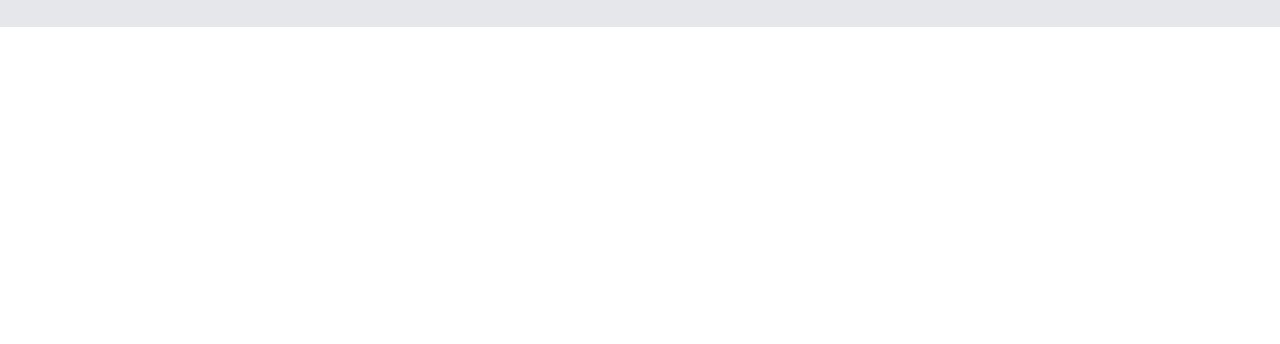
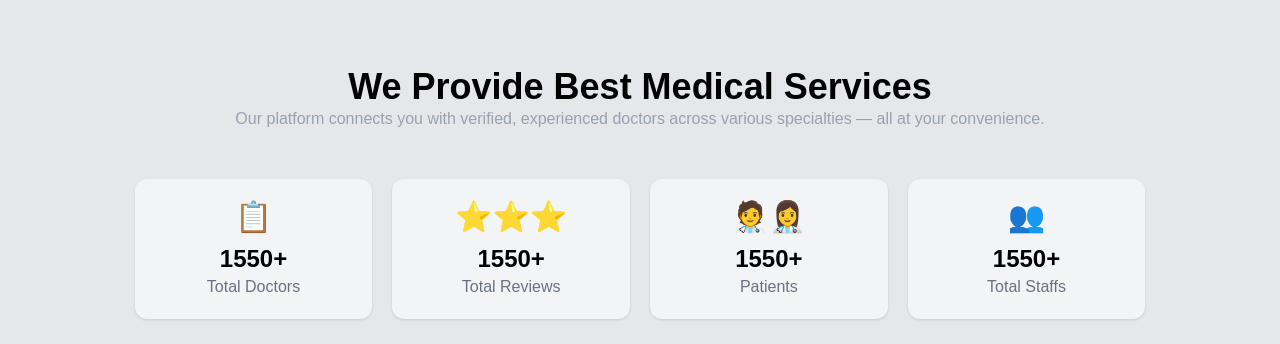
Before and after one commit to jamilWebdesign2024/router-warrior, a React (Vite) app: page / in a window 1280 px wide. Shown: the part 3286-3630 px from the top of the page. Before the commit the page ends 3313 px from the top, so only its background shows below. Built offline with nearby package versions, Linux system fonts and the light colour scheme.

Commit message:
80% done

```diff
--- a/package.json
+++ b/package.json
@@ -16,6 +16,7 @@
     "react-icons": "^5.5.0",
     "react-router": "^7.5.2",
     "react-toastify": "^11.0.5",
+    "recharts": "^2.15.3",
     "tailwindcss": "^4.1.4"
   },
   "devDependencies": {
--- a/src/Home/Home.jsx
+++ b/src/Home/Home.jsx
@@ -2,6 +2,8 @@ import React from 'react';
 import Banner from '../Components/Banner/Banner';
 import Doctors from '../Pages/Doctors/Doctors';
 import { useLoaderData } from 'react-router';
+import SetCount from '../SetCount/StatsCounter';
+import StatsCounter from '../SetCount/StatsCounter';
 
 const Home = () => {
 
@@ -11,6 +13,7 @@ const Home = () => {
         <div>
             <Banner></Banner>
             <Doctors doctorsData={doctorsData}></Doctors>
+            <StatsCounter></StatsCounter>
         </div>
     );
 };
--- a/src/Pages/ApointList/ApointList.jsx
+++ b/src/Pages/ApointList/ApointList.jsx
@@ -1,89 +1,125 @@
-// import React, { useEffect, useState } from 'react';
-// import { useLoaderData } from 'react-router';
-// import { getStoreDoctor } from '../../Test/Test';
-// import Doctor from '../Doctor/Doctor';
-
-// const ApointList = () => {
-
-//     const [doctorList, setDoctorList]=useState([]);
-
-//     const data = useLoaderData();
-//     console.log(data);
-
-//     useEffect(()=>{
-//         const storedDoctorData = getStoreDoctor();
-//         const convertedStoreddoctors = storedDoctorData.map(id=>parseInt(id))
-//         const listOfDoctor = data.filter(doctor=>convertedStoreddoctors.includes(doctor.id));
-//         setDoctorList(listOfDoctor);
-
-
-
-
-//     },[data])
-
-
-//     return (
-//         <div>
-//             <button>doctor List: {doctorList.length}</button>
-//             {/* {
-//                 doctorList.map(doc=><Doctor key={doc.id} doctor={doc}></Doctor>)
-//             } */}
-//         </div>
-//     );
-// };
-
-// export default ApointList;
-
 import React, { useEffect, useState } from 'react';
 import { useLoaderData } from 'react-router';
 import { getStoreDoctor } from '../../Test/Test';
-import Doctor from '../Doctor/Doctor';
+import {
+  BarChart, Bar, XAxis, YAxis, CartesianGrid, Tooltip, ResponsiveContainer
+} from 'recharts';
+import { toast } from 'react-toastify';
 
-const ApointList = () => {
+// Local storage থেকে remove করার function
+const removeFromStoreDB = (id) => {
+  const storedDoctorData = getStoreDoctor();
+  const updatedDoctorData = storedDoctorData.filter(docId => docId !== id);
+  localStorage.setItem("doctorList", JSON.stringify(updatedDoctorData));
+};
+
+const AppointmentList = () => {
   const [doctorList, setDoctorList] = useState([]);
+  const [chartData, setChartData] = useState([]);
   const data = useLoaderData();
 
   useEffect(() => {
-        const storedDoctorData = getStoreDoctor();
-        const convertedStoreddoctors = storedDoctorData.map(id => parseInt(id));
-        const listOfDoctor = data.filter(doctor => convertedStoreddoctors.includes(doctor.id));
+    const storedDoctorData = getStoreDoctor().map(id => parseInt(id));
+    const listOfDoctor = data.filter(doctor => storedDoctorData.includes(doctor.id));
     setDoctorList(listOfDoctor);
+
+    const chartReadyData = listOfDoctor.map(doc => ({
+      id: doc.id,
+      name: doc.name,
+      value: Math.floor(Math.random() * 1800) + 400,
+    }));
+    setChartData(chartReadyData);
   }, [data]);
 
+  // Custom Bar Shape
+  const TriangleBar = (props) => {
+    const { x, y, width, height, fill } = props;
     return (
-        <div className="w-10/12 mx-auto mt-10">
-            <h2 className="text-2xl font-bold mb-5">Appointment List: {doctorList.length}</h2>
+      <path
+        d={`M${x},${y + height}
+            Q${x + width / 2},${y - height}
+            ${x + width},${y + height}
+            Z`}
+        stroke="none"
+        fill={fill}
+      />
+    );
+  };
 
+  // Handle Cancel Button
+  const handleCancel = (id) => {
+    // 1. Remove from localStorage
+    removeFromStoreDB(id);
+
+    // 2. Remove from doctorList
+    setDoctorList(prev => prev.filter(doc => doc.id !== id));
+
+    // 3. Remove from chartData
+    setChartData(prev => prev.filter(item => item.id !== id));
+     setTimeout(() => {
+                toast.success(`Appointment removed ${name} successfully!`);
+                }, 100);
+  };
+
+
+  return (
+    <div className="w-10/12 mx-auto mt-10 bg-gray-100 min-h-screen py-10">
+
+      {/* Chart Section */}
+      {chartData.length > 0 && (
+        <div className="bg-white p-5 rounded-xl shadow mb-10">
+          <h2 className="text-center text-xl font-semibold mb-5">Doctor Popularity Chart</h2>
+          <ResponsiveContainer width="100%" height={300}>
+            <BarChart
+              data={chartData}
+              margin={{ top: 20, right: 30, left: 20, bottom: 5 }}
+            >
+              <CartesianGrid strokeDasharray="3 3" />
+              <XAxis dataKey="name" />
+              <YAxis />
+              <Tooltip />
+              <Bar
+                dataKey="value"
+                fill="#8884d8"
+                shape={<TriangleBar />}
+                label={{ position: 'top' }}
+              />
+            </BarChart>
+          </ResponsiveContainer>
+        </div>
+      )}
+
+      {/* Appointments Section */}
       {
-                doctorList.length === 0 ?
-                <p className="text-gray-500">No appointments yet.</p>
-                :
+        doctorList.length === 0 ? (
+          <p className="text-center text-gray-500 mt-10">No appointments yet.</p>
+        ) : (
           <div>
-                    <div className='bg-white w-10/12 mx-auto'>
+            <div className='text-center space-y-3 mb-10'>
+              <h1 className='text-3xl font-bold'>My Today Appointments</h1>
+              <p className='text-gray-500'>Here's a more detailed look at how to find or book doctor appointments</p>
+            </div>
 
+            {doctorList.map(doctor => (
+              <div key={doctor.id} className='bg-white w-10/12 mx-auto rounded-2xl space-y-3 p-6 mt-8 shadow'>
+                <h3 className='font-bold text-xl'>{doctor.name}</h3>
+                <div className='flex justify-between text-gray-500 text-sm'>
+                  <p>{doctor.education}</p>
+                  <p>Appointment Fee: 1200 Taka + VAT</p>
                 </div>
-                    <div>
-                        <h1>My Today Appointments</h1>
-                        <p>Here's a more detailed look at how to find or book doctor appointments</p>
-                    </div>
-                    <div className='bg-white w-10/12 mx-auto rounded-2xl space-y-2 p-5'>
-                        <h3>{doctorList.name}</h3>
-                        <div>
-                            <p>{doctorList.education}</p>
-                            <p>Appointment Fee: 1200Taka+Vat</p>
-                        </div>
-                        <div className='border-t-2 border-dashed border-gray-200 mt-3 flex items-center justify-center'></div>
+                <hr className='border-dashed border-gray-300 mt-3' />
                 <button
-                    className='mt-10 w-full bg-red-700 text-white py-1 rounded-4xl cursor-pointer hover:text-white hover:bg-cyan-700'>
+                  onClick={() => handleCancel(doctor.id)}
+                  className='mt-5 w-full border border-red-700 text-red-700 py-2 rounded-full hover:bg-red-700 hover:text-white transition-all duration-300'>
                   Cancel Appointment
                 </button>
               </div>
+            ))}
           </div>
+        )
       }
-
-
     </div>
   );
 };
 
-export default ApointList;
+export default AppointmentList;
--- a/src/Pages/DoctorDetails/DoctorDetails.jsx
+++ b/src/Pages/DoctorDetails/DoctorDetails.jsx
@@ -60,8 +60,8 @@ const DoctorDetails = () => {
                                     key={day}
                                     className={`px-4 py-1 rounded-full text-sm font-medium
                                         ${index === currentDay
-                                        ? 'text-orange-500 bg-orange-100' // Current day style
-                                        : 'text-gray-400 bg-cyan-50'    // Other days style (optional)
+                                        ? 'text-orange-500 bg-orange-100'
+                                        : 'text-gray-400 bg-cyan-50'
                                         }`}
                                     >
                                     {day}
--- /dev/null
+++ b/src/SetCount/StatsCounter.jsx
@@ -0,0 +1,49 @@
+import React, { useEffect, useState } from 'react';
+
+const StatCard = ({ icon, end, label, duration = 2000 }) => {
+  const [count, setCount] = useState(0);
+
+  useEffect(() => {
+    let start = 0;
+    const totalSteps = end;
+    const stepTime = Math.max(duration / totalSteps, 1); // Prevent zero or negative intervals
+
+    const timer = setInterval(() => {
+      start += 1;
+      setCount(start);
+      if (start >= end) {
+        clearInterval(timer);
+      }
+    }, stepTime);
+
+    return () => clearInterval(timer);
+  }, [end, duration]);
+
+  return (
+    <div className="bg-gray-100 rounded-xl p-5 text-center shadow">
+      <div className="text-3xl mb-2">{icon}</div>
+      <h2 className="text-2xl font-bold">{count}+</h2>
+      <p className="text-gray-500">{label}</p>
+    </div>
+  );
+};
+
+const StatsCounter = () => {
+  return (
+    <div className="mt-10">
+      <div className='text-center mb-5'>
+        <h1 className='text-4xl font-bold'>We Provide Best Medical Services</h1>
+        <p className='text-gray-400'>Our platform connects you with verified, experienced doctors across various specialties — all at your convenience. </p>
+      </div>
+
+      <div className='grid grid-cols-1 md:grid-cols-4 gap-5 w-10/12 mx-auto  p-7'>
+      <StatCard icon="📋" end={1700} label="Total Doctors" duration={1500} />
+      <StatCard icon="⭐️⭐️⭐️" end={1800} label="Total Reviews" duration={1800} />
+      <StatCard icon="🧑‍⚕️👩‍⚕️" end={1900} label="Patients" duration={2000} />
+      <StatCard icon="👥" end={2000} label="Total Staffs" duration={1600} />
+      </div>
+    </div>
+  );
+};
+
+export default StatsCounter;
```
Also changed, not shown: src/main.jsx (+0 -32 lines), 1 other file (tests, documents, lock files or other folders). Lines whose indentation alone changed are shown as unchanged.
